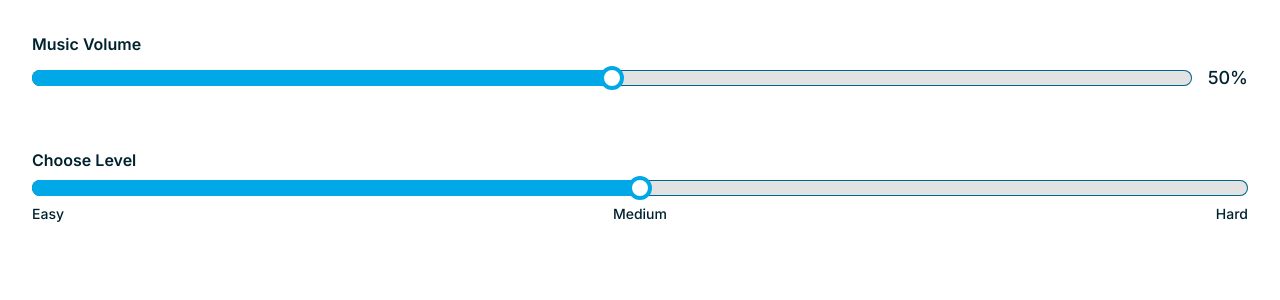
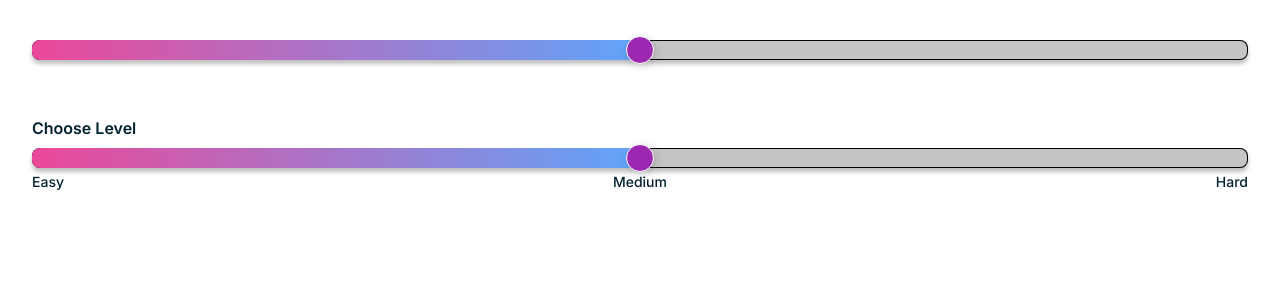
Before and after one commit to msgloriaedwin/STARLIGHT-TESTERS, a Next.js app: page /components/slider in a window 1280 px wide. Shown: the top 300 px of the page. Built offline with nearby package versions, Linux system fonts and the light colour scheme.

Commit message:
update: Implement the changes to the volume slider

```diff
--- a/app/components/slider/index.tsx
+++ b/app/components/slider/index.tsx
@@ -118,14 +118,14 @@ const RBCustomSlider = ({
             </div>
           )}
         </div>
-        {mode === "volume" && (
+        {/* {mode === "volume" && (
           <span
             className={`font-medium text-lg ${valueClassName}`}
             style={{ color: theme?.valueColor }}
           >
             {getLabel}
           </span>
-        )}
+        )} */}
       </div>
     </div>
   );
--- a/app/components/slider/page.tsx
+++ b/app/components/slider/page.tsx
@@ -7,7 +7,7 @@ const page = (props: Props) => {
   return (
     <div>
       <div className="container mx-auto p-4 space-y-6">
-        <RBCustomSlider mode="volume" />
+        <RBCustomSlider label=" " mode="volume" />
         <RBCustomSlider mode="level" />
         {/* <RBCustomSliderDocPage /> */}
       </div>
--- a/components/ui/slider.tsx
+++ b/components/ui/slider.tsx
@@ -18,12 +18,20 @@ const Slider = React.forwardRef<
     {...props}
   >
     <SliderPrimitive.Track
-      className="relative h-4 w-full grow overflow-hidden rounded-full bg-[#E2E2E2] border-[#00658B]"
-      style={{ boxShadow: "inset 0 0 0 1px #00658B" }}
+      className="relative h-5 w-full grow overflow-hidden rounded-[8px] bg-[#C5C5C5] border-[#00658B] "
+      style={{
+        boxShadow:
+          "inset 0 0 0 1px #000000, 0px 4px 4px 0px rgba(0, 0, 0, 0.25)",
+      }}
     >
-      <SliderPrimitive.Range className="absolute h-full bg-[#00A8E8]" />
+      <SliderPrimitive.Range className="bg-gradient-to-r from-pink-500 to-blue-400 absolute h-full " />
     </SliderPrimitive.Track>
-    <SliderPrimitive.Thumb className="block h-6 w-6 rounded-full border-4 border-[#00A8E8] bg-background ring-offset-background transition-colors focus-visible:outline-none focus-visible:ring-2 focus-visible:ring-[#00658B] focus-visible:ring-offset-2 disabled:pointer-events-none disabled:opacity-50" />
+    <SliderPrimitive.Thumb
+      className="block h-7 w-7 rounded-full border border-[#FFFDFD] bg-[#9C27B0] ring-offset-background transition-colors focus-visible:outline-none  disabled:pointer-events-none disabled:opacity-50 drop-shadow-[2px_2px_4px_rgba(0,0,0,0.15)]"
+      style={{
+        fill: "var(--Secondary-Purple, #9C27B0)",
+      }}
+    />
   </SliderPrimitive.Root>
 ));
 Slider.displayName = SliderPrimitive.Root.displayName;
```
